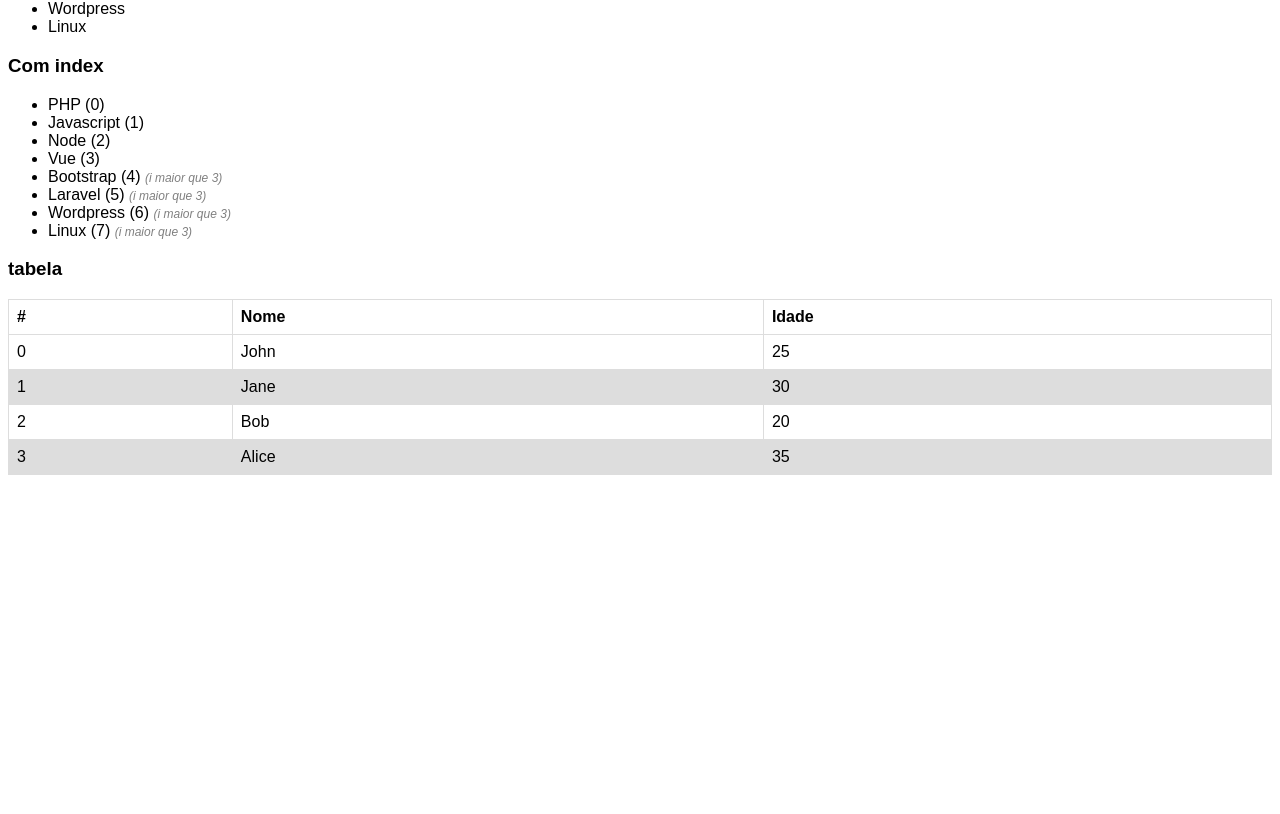
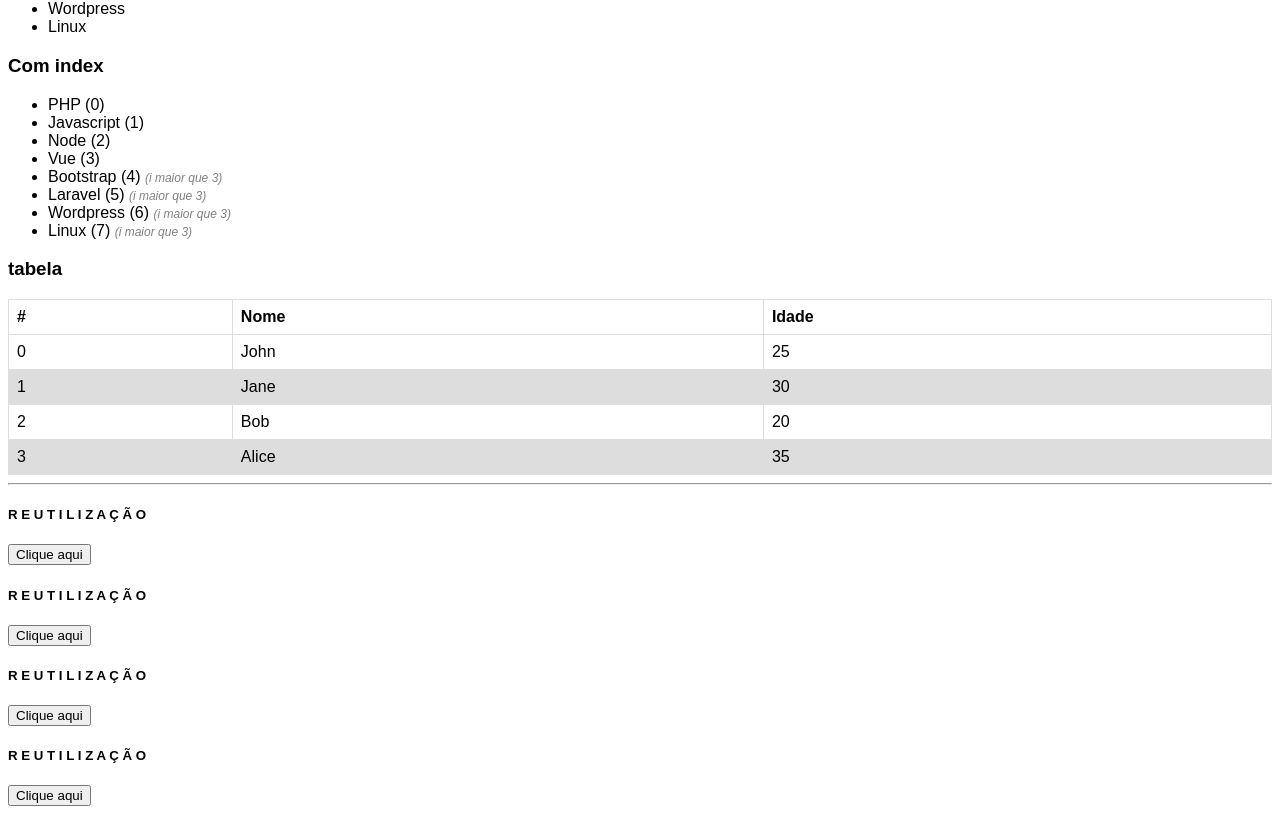
Before and after one commit to Getteli/curso-vue, a Vue app in the folder cli/appcli/: page / in a window 1280 px wide. Shown: the part 1455-2269 px from the top of the page. Before the commit the page ends 1938 px from the top, so only its background shows below. Built offline with nearby package versions, Linux system fonts and the light colour scheme.

Commit message:
Reutilização de componentes

```diff
--- a/cli/appcli/src/App.vue
+++ b/cli/appcli/src/App.vue
@@ -8,6 +8,7 @@
   import Pessoa from './components/Pessoa.vue';
   import Form from './components/Form.vue';
   import Picture from './components/Picture.vue';
+  import Reutilizacao from './components/Reutilizacao.vue';
 
   export default {
 	// o name, na versão mais recente (em 2025.1) nao é mais necessário no App, pois o main já o reconhece, toda a estrutura de export tambem não. Porém, ao usar componente, é necessário ela para o App entender que importamos um componente para o template
@@ -20,6 +21,7 @@
 	  Pessoa,
 	  Form,
 	  Picture,
+	  Reutilizacao,
 	},
 	data(){
 		return{
@@ -124,6 +126,13 @@
 			</tr>
 		</tbody>
 	</table>
+
+	<hr>
+
+	<Reutilizacao/>
+	<Reutilizacao/>
+	<Reutilizacao/>
+	<Reutilizacao/>
 </template>
 
 <!-- css global -->
--- /dev/null
+++ b/cli/appcli/src/components/Reutilizacao.vue
@@ -0,0 +1,23 @@
+<script>
+    export default{
+        name: "Reutilizacao",
+        data(){
+            return{
+                ativou: false,
+            }
+        },
+        methods:{
+            ativar(){
+                this.ativou =! this.ativou;
+            }
+        }
+    }
+</script>
+
+<template>
+    <h5>R E U T I L I Z A Ç Ã O</h5>
+    <div>
+        <button @click="ativar">Clique aqui</button>
+        <span v-show="ativou">&nbsp; - Ativado !</span>
+    </div>
+</template>
```
